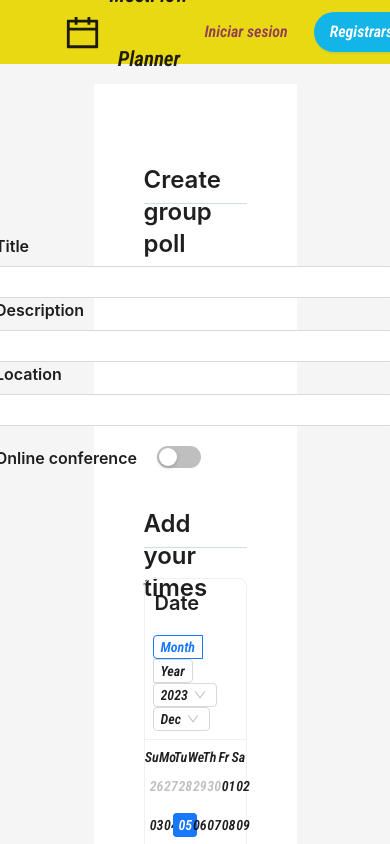
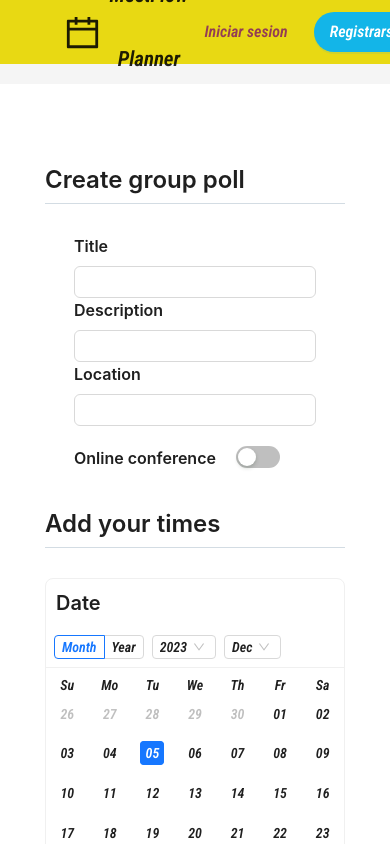
Before and after one commit to KimAnastasiia/planner-frontend, a React (Create React App) app: page /createMeeting in a window 390 px wide. Shown: the top 844 px of the page. Built offline with nearby package versions, Linux system fonts and the light colour scheme; a web font is replaced by a local one.

Commit message:
adapted CreateMeeting page for small screen

```diff
--- a/src/Components/CreateMeeting.js
+++ b/src/Components/CreateMeeting.js
@@ -115,10 +115,10 @@
     return (
         <Flex justify='center' style={{ width: "100%", minHeight: "100vh" }}>
             {contextHolder}
-            <Flex vertical justify='center' align='center' style={{ width: "70%", minHeight: "100vh", backgroundColor: "white", padding: 50 }}>
+            <Flex vertical justify='center' align='center' style={{ minHeight: "100vh", backgroundColor: "white", padding: 50 }}>
                 <Title style={{ width: "100%", height: "40px", borderBottom: "1px solid #D3DCE3", margin: 30 }} level={3}>Create group poll</Title>
 
-                <Flex vertical style={{ width: "400px" }}>
+                <Flex vertical >
 
                     <Typography.Title level={5}>Title</Typography.Title>
                     <Input value={formData.title} onChange={(e) => { handleInputChange(e, "title") }} />
```
